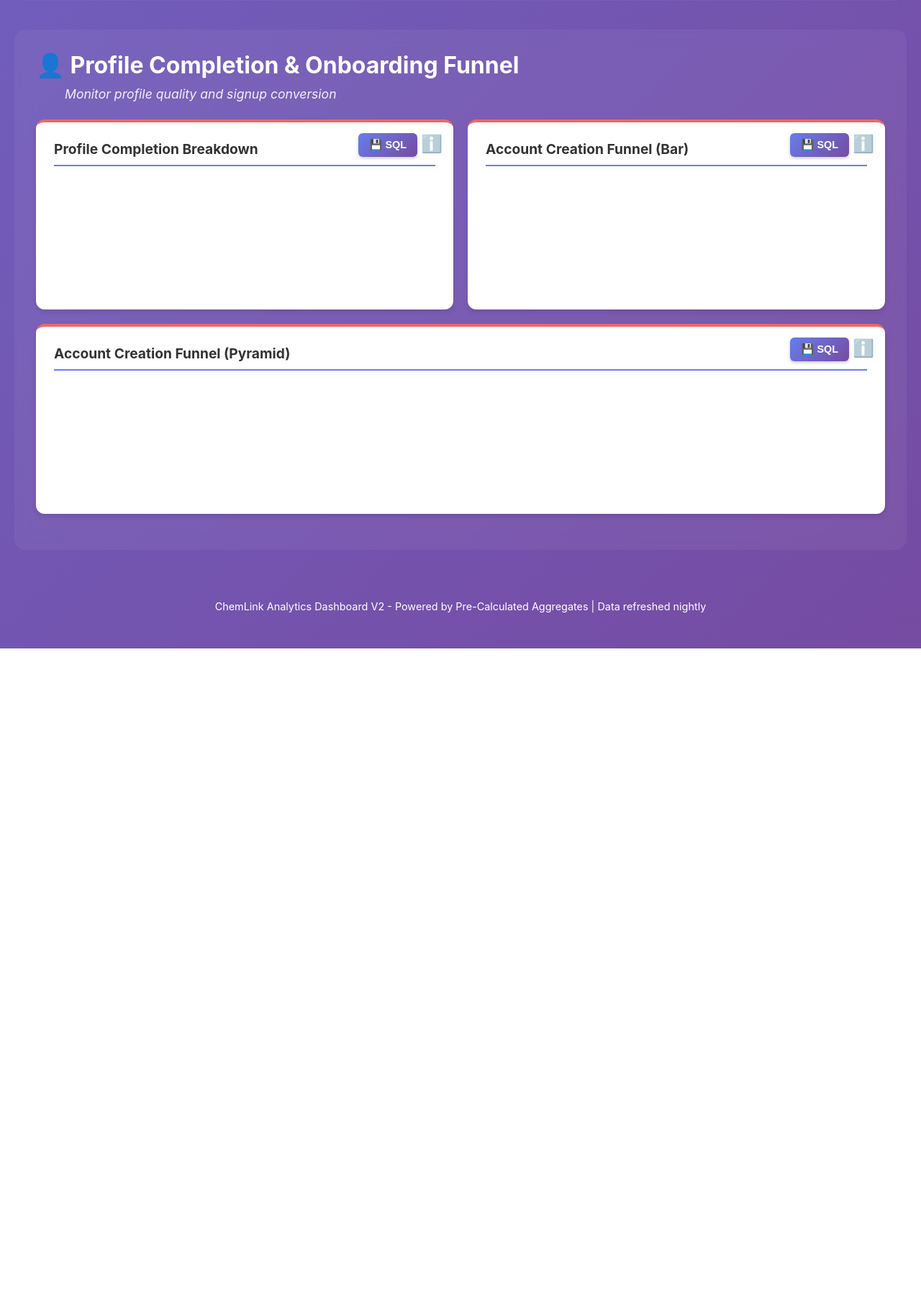
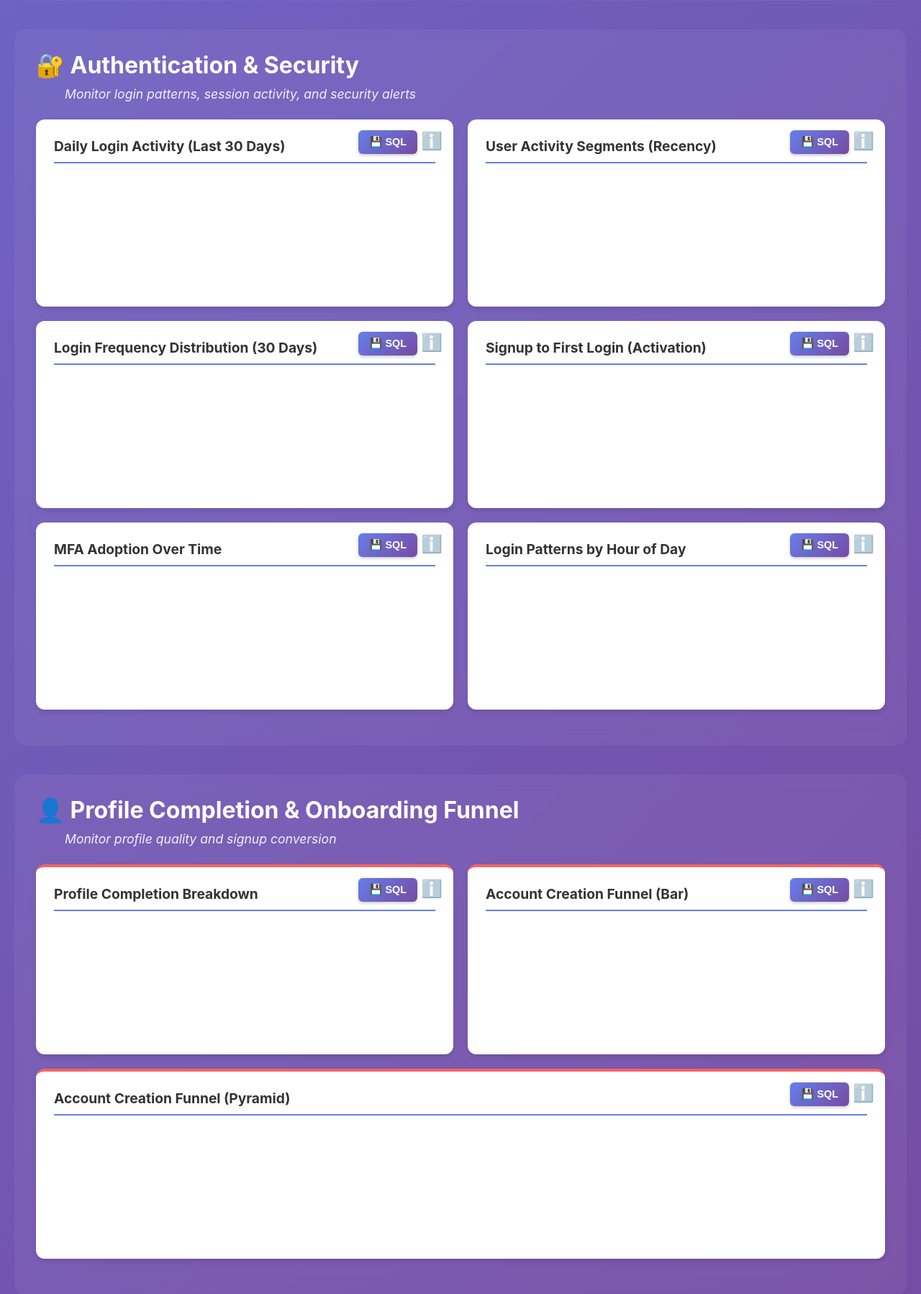
Before and after one commit to jaypersanchez/chemlink-analytics-dashboard-v2, a Flask app: page / in a window 1280 px wide. Shown: the part 3950-5748 px from the top of the page at 72% size. Before the commit the page ends 4851 px from the top, so only its background shows below. Run offline with Flask 3, Linux system fonts and the light colour scheme; data that the repository does not hold is empty; a map, chart or similar area stays blank; some libraries are stand-ins or nearby versions.

Commit message:
Add Kratos Authentication & Security dashboard section
- Added 9 new API endpoints for Kratos analytics
  - /api/kratos/daily-logins - Daily login volume & MFA metrics
  - /api/kratos/user-segments - Recency segmentation (Active/At Risk/Dormant)
  - /api/kratos/login-frequency - 30-day frequency distribution
  - /api/kratos/mfa-adoption - MFA adoption trends
  - /api/kratos/activation-funnel - Signup to first login conversion
  - /api/kratos/security-alerts - Anomalous login patterns
  - /api/kratos/hourly-patterns - Login patterns by hour
  - /api/kratos/account-states - Account state distribution
  - /api/kratos/summary-stats - Key summary metrics

- Added Authentication & Security section to dashboard
  - 6 interactive Chart.js visualizations
  - Daily login activity (line chart)
  - User activity segments (horizontal bar)
  - Login frequency distribution (doughnut)
  - Activation funnel (multi-line chart)
  - MFA adoption (stacked bar)
  - Hourly patterns (bar chart)

- Added JavaScript chart rendering functions
  - Rich tooltips with contextual data
  - Color-coded visualizations (success/warning/danger)
  - Responsive design
  - Error handling

Key insights now visible:
- 109 users tracked, 26 active in last 7 days
- 77% occasional users (< 4 login days/month)
- 0% MFA adoption - critical security gap
- 3 security alerts for review
- Peak usage hours identified

```diff
--- a/app.py
+++ b/app.py
@@ -694,6 +694,165 @@ def graph_project_collaborations():
     return jsonify(execute_query(query))
 
 # ============================================================================
+# KRATOS AUTHENTICATION & SECURITY ANALYTICS
+# ============================================================================
+
+@app.route('/api/kratos/daily-logins')
+def kratos_daily_logins():
+    """Get daily login activity metrics"""
+    query = """
+        SELECT
+            metric_date,
+            unique_users_logged_in,
+            total_sessions,
+            mfa_sessions,
+            password_only_sessions,
+            mfa_session_rate,
+            avg_session_minutes,
+            mobile_users,
+            desktop_users
+        FROM aggregates.kratos_daily_logins
+        WHERE metric_date >= CURRENT_DATE - INTERVAL '30 days'
+        ORDER BY metric_date DESC;
+    """
+    return jsonify(execute_query(query))
+
+@app.route('/api/kratos/user-segments')
+def kratos_user_segments():
+    """Get user activity segmentation by recency"""
+    query = """
+        SELECT
+            recency_segment,
+            COUNT(*) as user_count,
+            AVG(total_sessions) as avg_sessions
+        FROM aggregates.kratos_user_activity
+        GROUP BY recency_segment
+        ORDER BY
+            CASE recency_segment
+                WHEN 'Active (< 7 days)' THEN 1
+                WHEN 'Recent (7-30 days)' THEN 2
+                WHEN 'At Risk (30-90 days)' THEN 3
+                ELSE 4
+            END;
+    """
+    return jsonify(execute_query(query))
+
+@app.route('/api/kratos/login-frequency')
+def kratos_login_frequency():
+    """Get login frequency distribution"""
+    query = """
+        SELECT
+            frequency_segment,
+            user_count,
+            avg_logins,
+            avg_days_active,
+            avg_logins_per_active_day
+        FROM aggregates.kratos_login_frequency_segments
+        ORDER BY user_count DESC;
+    """
+    return jsonify(execute_query(query))
+
+@app.route('/api/kratos/mfa-adoption')
+def kratos_mfa_adoption():
+    """Get MFA adoption trends over time"""
+    query = """
+        SELECT
+            metric_month,
+            totp_users,
+            webauthn_users,
+            password_only_users,
+            mfa_adoption_rate
+        FROM aggregates.kratos_mfa_adoption
+        ORDER BY metric_month DESC;
+    """
+    return jsonify(execute_query(query))
+
+@app.route('/api/kratos/activation-funnel')
+def kratos_activation_funnel():
+    """Get signup to first login activation funnel"""
+    query = """
+        SELECT
+            signup_week,
+            new_identities,
+            activated_within_1_day,
+            activated_within_7_days,
+            activated_within_30_days,
+            day1_activation_rate,
+            week1_activation_rate,
+            month1_activation_rate,
+            avg_hours_to_first_login
+        FROM aggregates.kratos_activation_funnel
+        ORDER BY signup_week DESC;
+    """
+    return jsonify(execute_query(query))
+
+@app.route('/api/kratos/security-alerts')
+def kratos_security_alerts():
+    """Get security alerts for anomalous login patterns"""
+    query = """
+        SELECT
+            identity_id,
+            risk_level,
+            session_count_7d,
+            unique_ips_7d,
+            active_days_7d,
+            flag_multiple_ips,
+            flag_high_volume
+        FROM aggregates.kratos_security_alerts
+        ORDER BY unique_ips_7d DESC, session_count_7d DESC
+        LIMIT 50;
+    """
+    return jsonify(execute_query(query))
+
+@app.route('/api/kratos/hourly-patterns')
+def kratos_hourly_patterns():
+    """Get login patterns by hour and day type"""
+    query = """
+        SELECT
+            hour_of_day,
+            day_type,
+            SUM(total_sessions) as total_sessions,
+            SUM(unique_users) as unique_users,
+            AVG(avg_session_minutes) as avg_session_minutes
+        FROM aggregates.kratos_hourly_patterns
+        GROUP BY hour_of_day, day_type
+        ORDER BY hour_of_day;
+    """
+    return jsonify(execute_query(query))
+
+@app.route('/api/kratos/account-states')
+def kratos_account_states():
+    """Get account state distribution"""
+    query = """
+        SELECT
+            state,
+            identity_count,
+            percentage,
+            new_in_last_30_days
+        FROM aggregates.kratos_account_states
+        ORDER BY identity_count DESC;
+    """
+    return jsonify(execute_query(query))
+
+@app.route('/api/kratos/summary-stats')
+def kratos_summary_stats():
+    """Get key Kratos metrics for summary cards"""
+    query = """
+        SELECT
+            (SELECT COUNT(*) FROM aggregates.kratos_user_activity) as total_users,
+            (SELECT COUNT(*) FROM aggregates.kratos_user_activity
+             WHERE recency_segment = 'Active (< 7 days)') as active_users_7d,
+            (SELECT COALESCE(SUM(unique_users_logged_in), 0)
+             FROM aggregates.kratos_daily_logins
+             WHERE metric_date >= CURRENT_DATE - INTERVAL '7 days') as total_logins_7d,
+            (SELECT COALESCE(AVG(mfa_session_rate), 0)
+             FROM aggregates.kratos_daily_logins
+             WHERE metric_date >= CURRENT_DATE - INTERVAL '30 days') as avg_mfa_rate,
+            (SELECT COUNT(*) FROM aggregates.kratos_security_alerts) as security_alerts_count;
+    """
+    return jsonify(execute_query(query))
+
+# ============================================================================
 # SQL QUERIES API - For SQL Modal Display
 # ============================================================================
 
--- a/static/js/dashboard.js
+++ b/static/js/dashboard.js
@@ -538,3 +538,311 @@ async function loadActiveUsersWeeklyChart() {
         }
     });
 }
+
+// ============================================================================
+// KRATOS AUTHENTICATION & SECURITY CHARTS
+// ============================================================================
+
+async function loadKratosDailyLoginsChart() {
+    const data = await fetchData('kratos/daily-logins');
+    if (!data || data.length === 0) return;
+
+    const ctx = document.getElementById('kratosDailyLoginsChart').getContext('2d');
+    const sortedData = [...data].reverse();
+
+    new Chart(ctx, {
+        type: 'line',
+        data: {
+            labels: sortedData.map(d => formatDate(d.metric_date)),
+            datasets: [
+                {
+                    label: 'Unique Users',
+                    data: sortedData.map(d => d.unique_users_logged_in),
+                    borderColor: colors.primary,
+                    backgroundColor: colors.primary + '33',
+                    fill: true,
+                    tension: 0.3,
+                    yAxisID: 'y'
+                },
+                {
+                    label: 'Total Sessions',
+                    data: sortedData.map(d => d.total_sessions),
+                    borderColor: colors.info,
+                    backgroundColor: colors.info + '33',
+                    fill: false,
+                    tension: 0.3,
+                    yAxisID: 'y'
+                }
+            ]
+        },
+        options: {
+            responsive: true,
+            interaction: { mode: 'index', intersect: false },
+            scales: {
+                y: {
+                    type: 'linear',
+                    position: 'left',
+                    beginAtZero: true,
+                    title: { display: true, text: 'Count' }
+                }
+            },
+            plugins: {
+                tooltip: {
+                    callbacks: {
+                        afterLabel: function(context) {
+                            const index = context.dataIndex;
+                            const item = sortedData[index];
+                            return [
+                                `Avg Session: ${item.avg_session_minutes} min`,
+                                `MFA Rate: ${item.mfa_session_rate}%`
+                            ];
+                        }
+                    }
+                }
+            }
+        }
+    });
+}
+
+async function loadKratosUserSegmentsChart() {
+    const data = await fetchData('kratos/user-segments');
+    if (!data || data.length === 0) return;
+
+    const ctx = document.getElementById('kratosUserSegmentsChart').getContext('2d');
+
+    new Chart(ctx, {
+        type: 'bar',
+        data: {
+            labels: data.map(d => d.recency_segment),
+            datasets: [{
+                label: 'User Count',
+                data: data.map(d => d.user_count),
+                backgroundColor: [colors.success, colors.info, colors.warning, colors.danger]
+            }]
+        },
+        options: {
+            responsive: true,
+            indexAxis: 'y',
+            plugins: {
+                legend: { display: false },
+                tooltip: {
+                    callbacks: {
+                        afterLabel: function(context) {
+                            const item = data[context.dataIndex];
+                            return `Avg Sessions: ${parseFloat(item.avg_sessions).toFixed(1)}`;
+                        }
+                    }
+                }
+            },
+            scales: {
+                x: { beginAtZero: true, title: { display: true, text: 'Number of Users' } }
+            }
+        }
+    });
+}
+
+async function loadKratosLoginFrequencyChart() {
+    const data = await fetchData('kratos/login-frequency');
+    if (!data || data.length === 0) return;
+
+    const ctx = document.getElementById('kratosLoginFrequencyChart').getContext('2d');
+
+    new Chart(ctx, {
+        type: 'doughnut',
+        data: {
+            labels: data.map(d => d.frequency_segment),
+            datasets: [{
+                data: data.map(d => d.user_count),
+                backgroundColor: [colors.danger, colors.warning, colors.info, colors.success, colors.primary]
+            }]
+        },
+        options: {
+            responsive: true,
+            plugins: {
+                legend: { position: 'right' },
+                tooltip: {
+                    callbacks: {
+                        label: function(context) {
+                            const item = data[context.dataIndex];
+                            const total = data.reduce((sum, d) => sum + d.user_count, 0);
+                            const pct = ((item.user_count / total) * 100).toFixed(1);
+                            return [
+                                `${item.frequency_segment}: ${item.user_count} users (${pct}%)`,
+                                `Avg Logins: ${parseFloat(item.avg_logins).toFixed(1)}`,
+                                `Avg Days Active: ${parseFloat(item.avg_days_active).toFixed(1)}`
+                            ];
+                        }
+                    }
+                }
+            }
+        }
+    });
+}
+
+async function loadKratosActivationFunnelChart() {
+    const data = await fetchData('kratos/activation-funnel');
+    if (!data || data.length === 0) return;
+
+    const ctx = document.getElementById('kratosActivationFunnelChart').getContext('2d');
+    const sortedData = [...data].reverse();
+
+    new Chart(ctx, {
+        type: 'line',
+        data: {
+            labels: sortedData.map(d => formatDate(d.signup_week)),
+            datasets: [
+                {
+                    label: 'Day 1 Activation %',
+                    data: sortedData.map(d => parseFloat(d.day1_activation_rate) || 0),
+                    borderColor: colors.success,
+                    backgroundColor: colors.success + '33',
+                    fill: false,
+                    tension: 0.3
+                },
+                {
+                    label: 'Week 1 Activation %',
+                    data: sortedData.map(d => parseFloat(d.week1_activation_rate) || 0),
+                    borderColor: colors.primary,
+                    backgroundColor: colors.primary + '33',
+                    fill: false,
+                    tension: 0.3
+                },
+                {
+                    label: 'Month 1 Activation %',
+                    data: sortedData.map(d => parseFloat(d.month1_activation_rate) || 0),
+                    borderColor: colors.info,
+                    backgroundColor: colors.info + '33',
+                    fill: false,
+                    tension: 0.3
+                }
+            ]
+        },
+        options: {
+            responsive: true,
+            interaction: { mode: 'index', intersect: false },
+            scales: {
+                y: {
+                    beginAtZero: true,
+                    max: 100,
+                    title: { display: true, text: 'Activation Rate (%)' },
+                    ticks: { callback: v => v + '%' }
+                }
+            },
+            plugins: {
+                tooltip: {
+                    callbacks: {
+                        label: function(context) {
+                            return context.dataset.label + ': ' + context.parsed.y.toFixed(1) + '%';
+                        },
+                        afterLabel: function(context) {
+                            const item = sortedData[context.dataIndex];
+                            return `New Signups: ${item.new_identities}`;
+                        }
+                    }
+                }
+            }
+        }
+    });
+}
+
+async function loadKratosMfaAdoptionChart() {
+    const data = await fetchData('kratos/mfa-adoption');
+    if (!data || data.length === 0) return;
+
+    const ctx = document.getElementById('kratosMfaAdoptionChart').getContext('2d');
+    const sortedData = [...data].reverse();
+
+    new Chart(ctx, {
+        type: 'bar',
+        data: {
+            labels: sortedData.map(d => formatMonth(d.metric_month)),
+            datasets: [
+                {
+                    label: 'TOTP Users',
+                    data: sortedData.map(d => d.totp_users),
+                    backgroundColor: colors.success
+                },
+                {
+                    label: 'WebAuthn Users',
+                    data: sortedData.map(d => d.webauthn_users),
+                    backgroundColor: colors.primary
+                },
+                {
+                    label: 'Password Only',
+                    data: sortedData.map(d => d.password_only_users),
+                    backgroundColor: colors.warning
+                }
+            ]
+        },
+        options: {
+            responsive: true,
+            scales: {
+                x: { stacked: true },
+                y: { stacked: true, beginAtZero: true, title: { display: true, text: 'Number of Users' } }
+            },
+            plugins: {
+                tooltip: {
+                    callbacks: {
+                        footer: function(tooltipItems) {
+                            const index = tooltipItems[0].dataIndex;
+                            const item = sortedData[index];
+                            return `MFA Adoption Rate: ${parseFloat(item.mfa_adoption_rate).toFixed(1)}%`;
+                        }
+                    }
+                }
+            }
+        }
+    });
+}
+
+async function loadKratosHourlyPatternsChart() {
+    const data = await fetchData('kratos/hourly-patterns');
+    if (!data || data.length === 0) return;
+
+    const ctx = document.getElementById('kratosHourlyPatternsChart').getContext('2d');
+
+    // Aggregate by hour across all days
+    const hourlyData = {};
+    data.forEach(item => {
+        const hour = item.hour_of_day;
+        if (!hourlyData[hour]) {
+            hourlyData[hour] = { sessions: 0, users: 0 };
+        }
+        hourlyData[hour].sessions += item.total_sessions;
+        hourlyData[hour].users += item.unique_users;
+    });
+
+    const hours = Object.keys(hourlyData).sort((a, b) => a - b);
+
+    new Chart(ctx, {
+        type: 'bar',
+        data: {
+            labels: hours.map(h => `${h}:00`),
+            datasets: [
+                {
+                    label: 'Total Sessions',
+                    data: hours.map(h => hourlyData[h].sessions),
+                    backgroundColor: colors.primary + '99'
+                }
+            ]
+        },
+        options: {
+            responsive: true,
+            plugins: {
+                legend: { display: false },
+                tooltip: {
+                    callbacks: {
+                        afterLabel: function(context) {
+                            const hour = hours[context.dataIndex];
+                            return `Unique Users: ${hourlyData[hour].users}`;
+                        }
+                    }
+                }
+            },
+            scales: {
+                x: { title: { display: true, text: 'Hour of Day' } },
+                y: { beginAtZero: true, title: { display: true, text: 'Number of Sessions' } }
+            }
+        }
+    });
+}
--- a/templates/dashboard.html
+++ b/templates/dashboard.html
@@ -202,6 +202,59 @@
             </div>
         </section>
 
+        <!-- Authentication & Security -->
+        <section class="metrics-section category-security">
+            <div class="category-header">
+                <h2>🔐 Authentication & Security</h2>
+                <p class="category-description">Monitor login patterns, session activity, and security alerts</p>
+            </div>
+
+            <div class="chart-row">
+                <div class="chart-container">
+                    <div class="info-icon" onclick="showInfoModal('kratos_daily_logins')">ℹ️</div>
+                    <button class="sql-button" onclick="showSQLModal('kratos_daily_logins')">💾 SQL</button>
+                    <h3>Daily Login Activity (Last 30 Days)</h3>
+                    <canvas id="kratosDailyLoginsChart"></canvas>
+                </div>
+                <div class="chart-container">
+                    <div class="info-icon" onclick="showInfoModal('kratos_user_segments')">ℹ️</div>
+                    <button class="sql-button" onclick="showSQLModal('kratos_user_segments')">💾 SQL</button>
+                    <h3>User Activity Segments (Recency)</h3>
+                    <canvas id="kratosUserSegmentsChart"></canvas>
+                </div>
+            </div>
+
+            <div class="chart-row">
+                <div class="chart-container">
+                    <div class="info-icon" onclick="showInfoModal('kratos_login_frequency')">ℹ️</div>
+                    <button class="sql-button" onclick="showSQLModal('kratos_login_frequency')">💾 SQL</button>
+                    <h3>Login Frequency Distribution (30 Days)</h3>
+                    <canvas id="kratosLoginFrequencyChart"></canvas>
+                </div>
+                <div class="chart-container">
+                    <div class="info-icon" onclick="showInfoModal('kratos_activation_funnel')">ℹ️</div>
+                    <button class="sql-button" onclick="showSQLModal('kratos_activation_funnel')">💾 SQL</button>
+                    <h3>Signup to First Login (Activation)</h3>
+                    <canvas id="kratosActivationFunnelChart"></canvas>
+                </div>
+            </div>
+
+            <div class="chart-row">
+                <div class="chart-container">
+                    <div class="info-icon" onclick="showInfoModal('kratos_mfa_adoption')">ℹ️</div>
+                    <button class="sql-button" onclick="showSQLModal('kratos_mfa_adoption')">💾 SQL</button>
+                    <h3>MFA Adoption Over Time</h3>
+                    <canvas id="kratosMfaAdoptionChart"></canvas>
+                </div>
+                <div class="chart-container">
+                    <div class="info-icon" onclick="showInfoModal('kratos_hourly_patterns')">ℹ️</div>
+                    <button class="sql-button" onclick="showSQLModal('kratos_hourly_patterns')">💾 SQL</button>
+                    <h3>Login Patterns by Hour of Day</h3>
+                    <canvas id="kratosHourlyPatternsChart"></canvas>
+                </div>
+            </div>
+        </section>
+
         <!-- Profile & Funnel -->
         <section class="metrics-section category-funnel">
             <div class="category-header">
@@ -306,6 +359,14 @@
             loadAccountFunnelPyramidChart();
             loadNewUsersWeeklyChart();
             loadActiveUsersWeeklyChart();
+
+            // Kratos authentication charts
+            loadKratosDailyLoginsChart();
+            loadKratosUserSegmentsChart();
+            loadKratosLoginFrequencyChart();
+            loadKratosActivationFunnelChart();
+            loadKratosMfaAdoptionChart();
+            loadKratosHourlyPatternsChart();
         });
     </script>
 </body>
```
